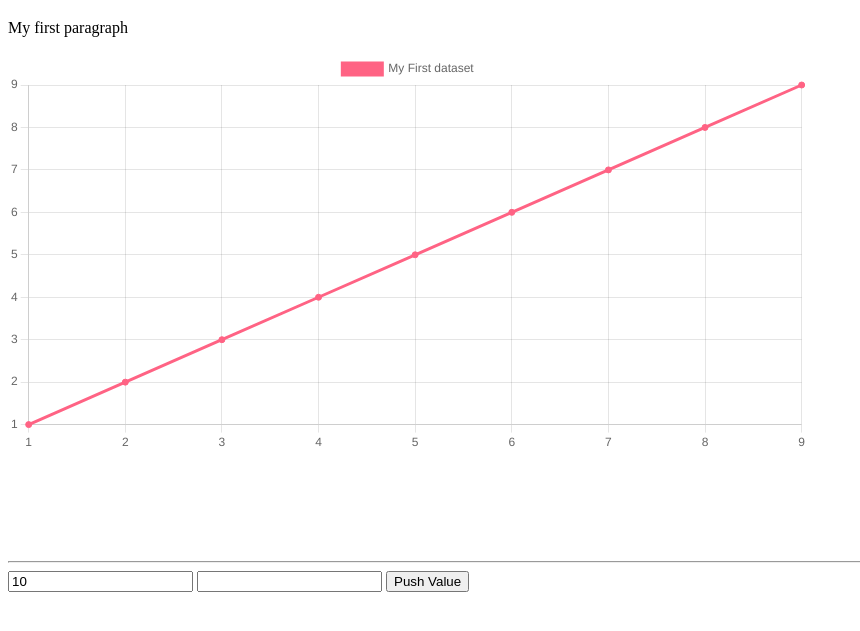
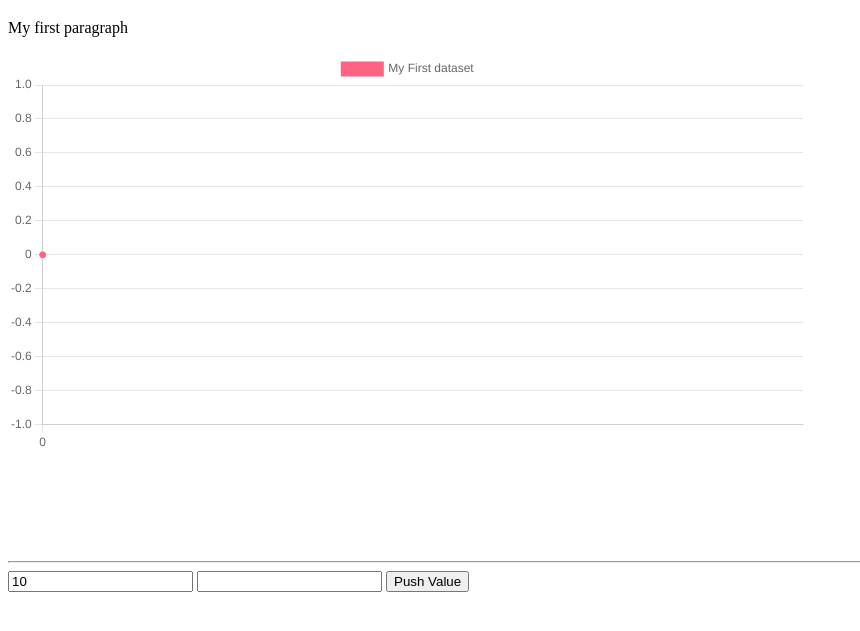
Before and after one commit to PlusMetha/Machine_Predictive, a website: page index.html in a window 1280 px wide. Shown: the part 61-692 px from the top of the page, without its empty margins (0-860 px from the left). Drawn offline with nearby package versions, Linux system fonts and the light colour scheme; no server answers.

Commit message:
Update index.html

```diff
--- a/index.html
+++ b/index.html
@@ -11,18 +11,20 @@
 
     <hr>
     <input id="pushvalue" value="10" type="number">
-    <input id="pushlable"  type="number">
+    <input id="pushlable" type="number">
     <button id="push"> Push Value</button>
 
 
     <script>
-        //https://blynk.cloud/external/api/get?token=rcTY2MUJRcmfnG0s36Q6fnl2qTE6ZHUD&v5
-        fetch("https://blynk.cloud/external/api/get?token=rcTY2MUJRcmfnG0s36Q6fnl2qTE6ZHUD&v5")
+        //https://blynk.cloud/external/api/get?token=rcTY2MUJRcmfnG0s36Q6fnl2qTE6ZHUD&v10
+        fetch("https://blynk.cloud/external/api/get?token=rcTY2MUJRcmfnG0s36Q6fnl2qTE6ZHUD&v10")
             .then(function (response) {
                 return response.json() // แปลงข้อมูลที่ได้เป็น json
             })
             .then(function (data) {
                 console.log(data); // แสดงข้อมูล JSON จาก then ข้างบน
+                const AccX = JSON.parse(data);
+                console.log(AccX);
             })
 
 
@@ -32,15 +34,8 @@
 
     <script>
         const labels = [
-            '1',
-            '2',
-            '3',
-            '4',
-            '5',
-            '6',
-            '7',
-            '8',
-            '9',
+
+            '0',
 
         ];
 
@@ -50,7 +45,7 @@
                 label: 'My First dataset',
                 backgroundColor: 'rgb(255, 99, 132)',
                 borderColor: 'rgb(255, 99, 132)',
-                data: [1, 2, 3, 4, 5, 6, 7, 8, 9,],
+                data: [0,],
                 spanGaps: true, //ทำให้ค่าที่หายไปแสดง
                 showLine: true, //ทำให้ค่าที่หายไปแสดง
             }]
@@ -59,22 +54,41 @@
         const config = {
             type: 'line',
             data: data,
-            options: {}
+            options: {
+    animation: {
+        duration: 0, // general animation time
+    },
+    hover: {
+        animationDuration: 0, // duration of animations when hovering an item
+    },
+    responsiveAnimationDuration: 0, // animation duration after a resize
+}
         };
 
 
-        const push  = document.getElementById('push');
-        push.addEventListener("click", pushValueChart)
+        const push = document.getElementById('push');
+
+        push.addEventListener("keydown", pushValueChart)
+         delay(1000);
         // console.log(pushValue.value);
 
-        function pushValueChart(){
+        function pushValueChart() {
             //console.log(myChart.data.datasets[0].data); ตัวอย่างแสดงค่า
             //myChart.data.datasets[0].data.push(5); ตัวอย่างเพิ่มค่า
+
+            function doSomethingWithText(text) {
+                myChart.data.datasets[0].data.push(text);
+            }
+            fetch('https://blynk.cloud/external/api/get?token=rcTY2MUJRcmfnG0s36Q6fnl2qTE6ZHUD&v10')
+                .then(data => data.text())
+                .then(doSomethingWithText)
+                .catch(error => new Error(error));
+
             const pushValue = document.getElementById('pushvalue');
             const pushLable = document.getElementById('pushlable');
-            myChart.data.datasets[0].data.push(pushValue.value);
-            myChart.data.labels.push(pushlable.value);
-            //console.log(myChart.data.datasets[0].data);
+            const time =  Date.now();
+            myChart.data.labels.push(time/1000);
+            console.log(myChart.data.datasets[0].data);
             //console.log(myChart.data.datasets[0].data.push(pushValue.value));
             myChart.update();
         }
```
